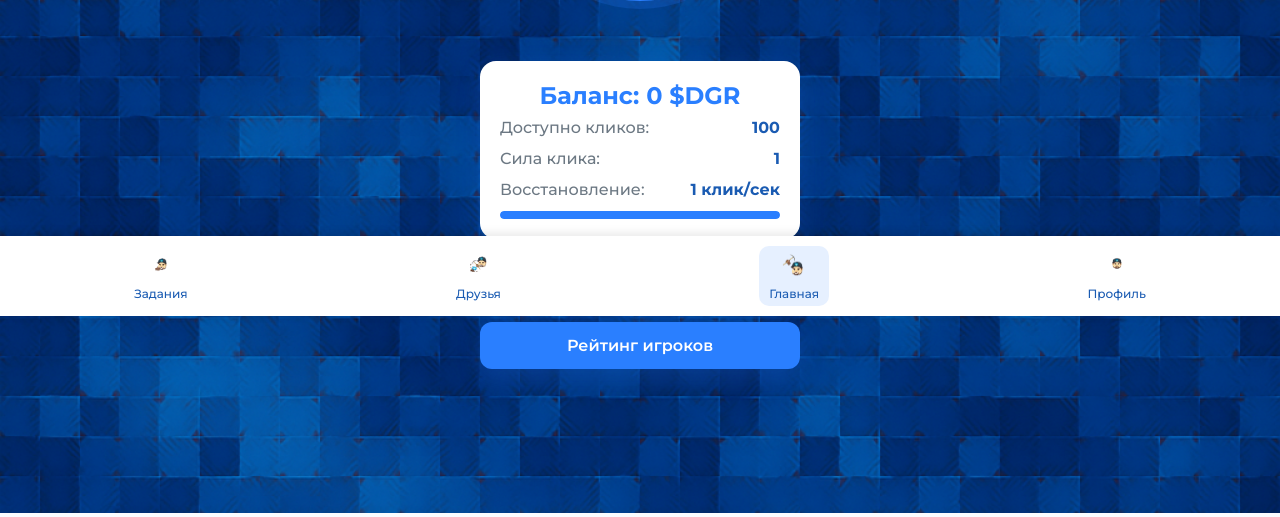
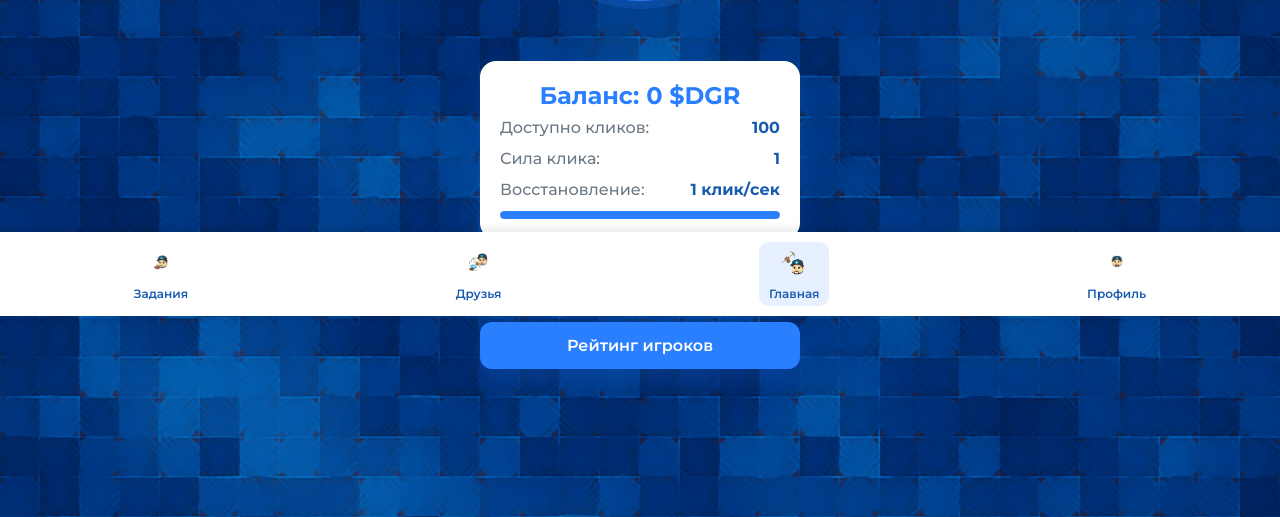
Before and after one commit to gteyhyri/Zakaz_1, a Flask app: page / in a window 1280 px wide. Shown: the part 484-1001 px from the top of the page. Run offline with Flask 3, Linux system fonts and the light colour scheme; some libraries are stand-ins or nearby versions.

Commit message:
Update index.html

```diff
--- a/templates/index.html
+++ b/templates/index.html
@@ -296,8 +296,8 @@
         }
 
         .nav-btn img {
-            width: 30px;
-            height: 30px;
+            width: 34px;
+            height: 34px;
             object-fit: contain;
             margin-bottom: 5px;
         }
@@ -305,7 +305,7 @@
         .nav-btn span {
             font-size: 12px;
             color: var(--dark-blue);
-            font-weight: 500;
+            font-weight: 600;
         }
 
         .active-nav {
```
